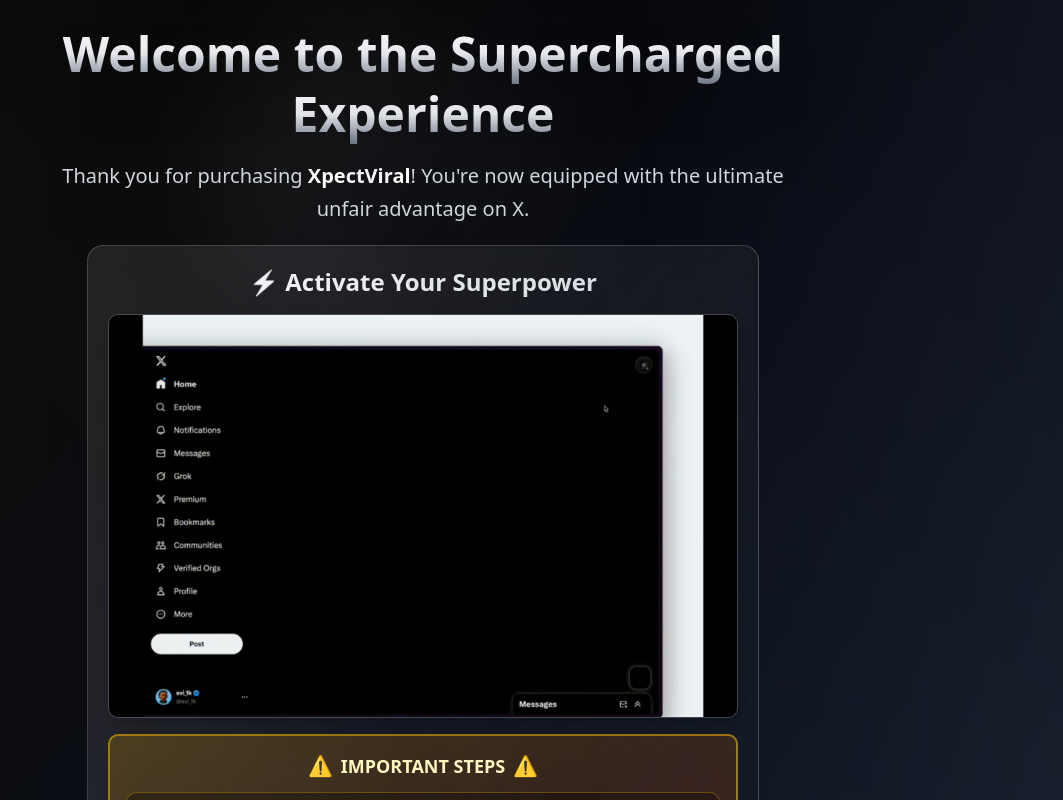
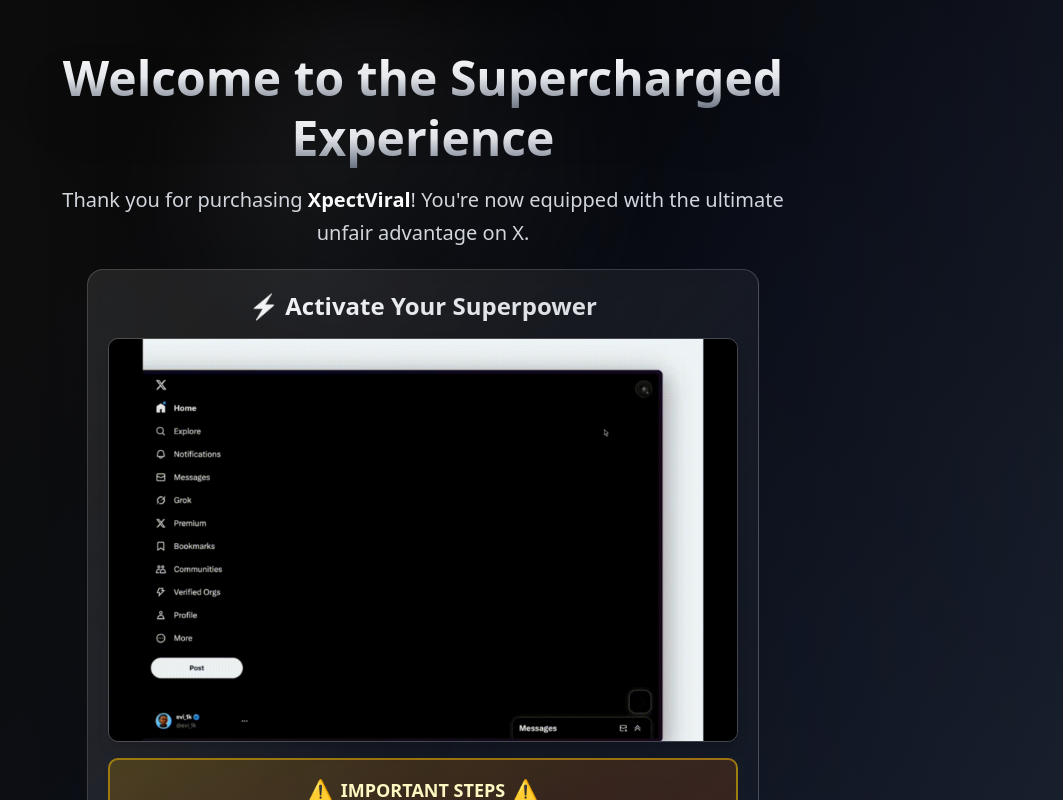
Before and after one commit to Evilavy/AlphaX, a Next.js app: page /thanks in a window 1280 px wide. Shown: the top 800 px of the page, without its empty margins (217-1280 px from the left). Built offline with nearby package versions, Linux system fonts and the light colour scheme.

Commit message:
Update padding on Thanks and Welcome Back pages for improved layout consistency and visual appeal.

```diff
--- a/components/thanks-page.tsx
+++ b/components/thanks-page.tsx
@@ -10,7 +10,7 @@
   }, []);
 
   return (
-    <div className="min-h-screen bg-gradient-to-br from-black via-gray-950 to-gray-900 text-white overflow-hidden relative pt-6">
+    <div className="min-h-screen bg-gradient-to-br from-black via-gray-950 to-gray-900 text-white overflow-hidden relative pt-12">
       {/* Chrome/Metallic Background effects */}
       <div className="absolute inset-0 bg-gradient-to-r from-white/5 via-transparent to-white/5"></div>
       <div className="absolute top-0 left-1/3 w-96 h-96 bg-gradient-to-br from-white/10 via-white/5 to-transparent rounded-full blur-3xl"></div>
--- a/components/welcome-back-page.tsx
+++ b/components/welcome-back-page.tsx
@@ -10,7 +10,7 @@
   }, []);
 
   return (
-    <div className="pb-6 min-h-screen bg-gradient-to-br from-black via-gray-950 to-gray-900 text-white overflow-hidden relative pt-4">
+    <div className="pb-6 min-h-screen bg-gradient-to-br from-black via-gray-950 to-gray-900 text-white overflow-hidden relative pt-12">
       {/* Chrome/Metallic Background effects */}
       <div className="absolute inset-0 bg-gradient-to-r from-white/5 via-transparent to-white/5"></div>
       <div className="absolute top-0 left-1/3 w-96 h-96 bg-gradient-to-br from-white/10 via-white/5 to-transparent rounded-full blur-3xl"></div>
```
